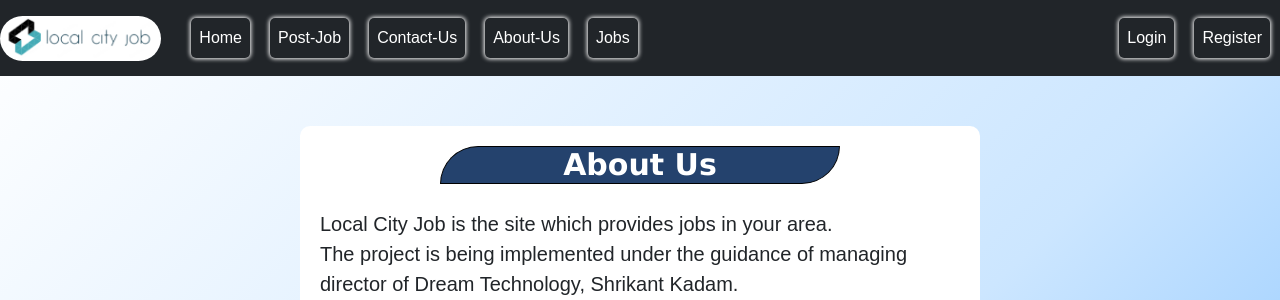
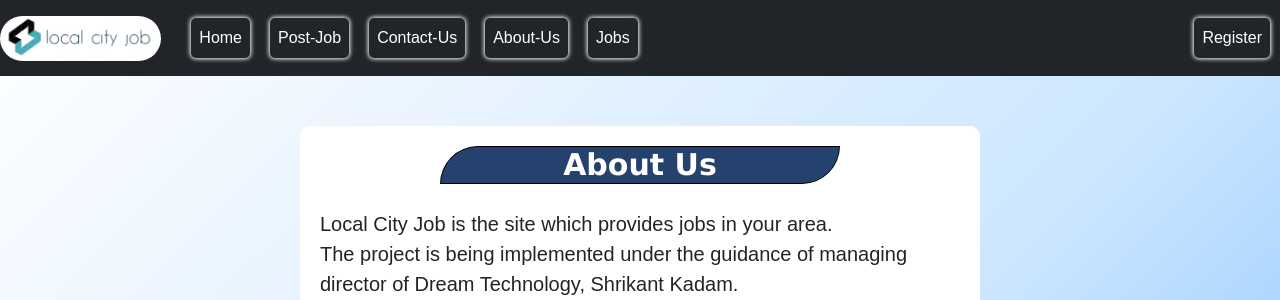
Before and after one commit to SnehalBarate/Local-City-Job-Portal, a PHP site: page /about-us.php in a window 1280 px wide. Shown: the top 300 px of the page. Run offline with PHP 8.4, Linux system fonts and the light colour scheme.

Commit message:
about-us.php

```diff
--- a/about-us.php
+++ b/about-us.php
@@ -66,7 +66,7 @@
       <ul class="navbar-nav ms-auto">
         <?php if(!isset($_SESSION['username'])) : ?>
       <li class="nav-item active">
-                <a class="nav-link menu1" href="login.php">Login</a>
+
               </li>
               <li class="nav-item active">
                 <a class="nav-link menu1" href="registration.php">Register</a>
```
